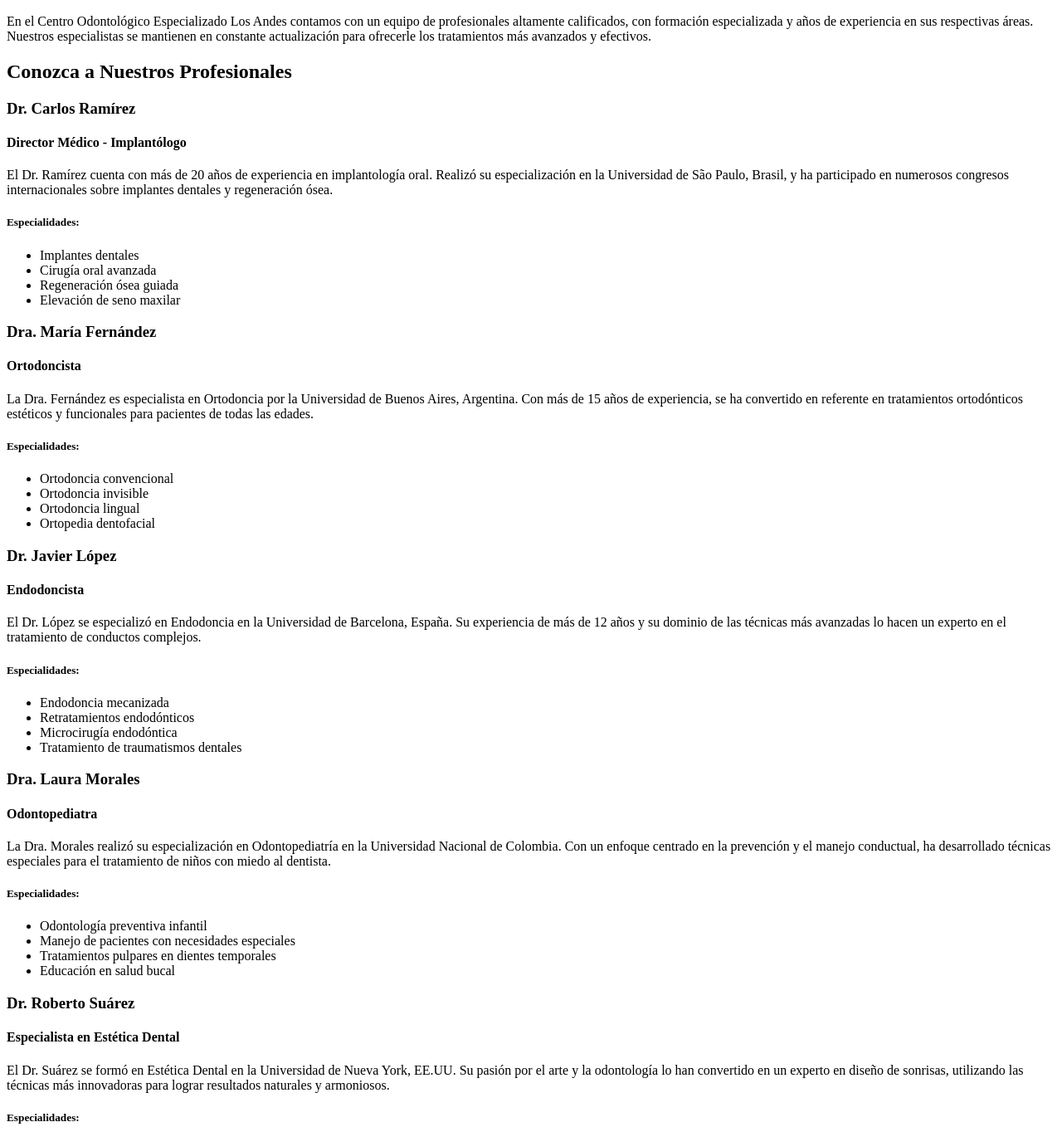
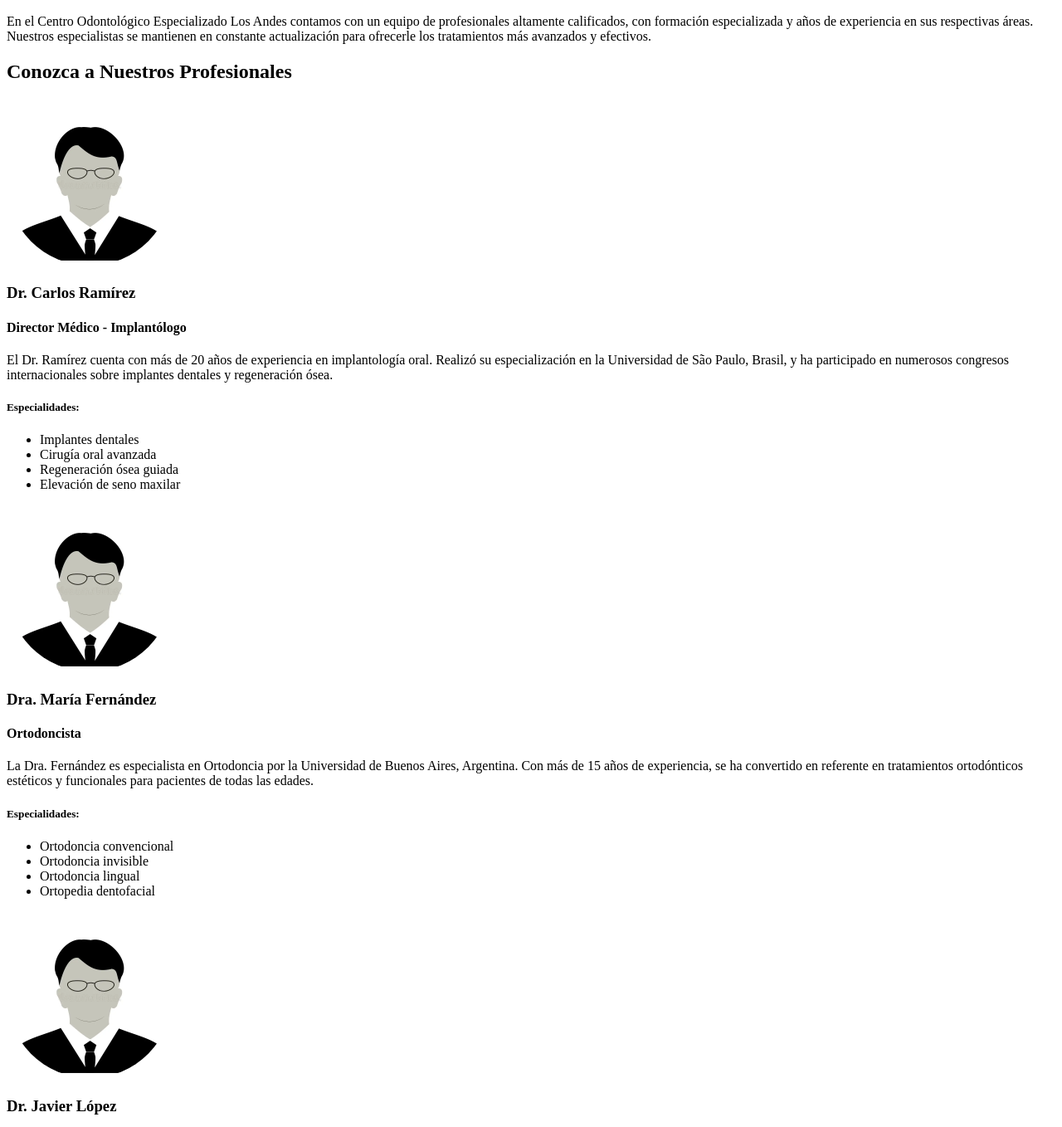
Before and after one commit to micki-lahor-ucb/misa_mod1_t1, a plain HTML site: page especialistas.html in a window 1280 px wide. Shown: the part 366-1724 px from the top of the page at 83% size. Drawn offline with Linux system fonts and the light colour scheme.

Commit message:
feat: añadir fotos de especialistas

```diff
--- a/especialistas.html
+++ b/especialistas.html
@@ -19,6 +19,7 @@
             <h2>Conozca a Nuestros Profesionales</h2>
 
             <article>
+                <img src="public/persona.webp" alt="Dr. Carlos Ramírez" style="width: 200px; height: 200px; border-radius: 50%; object-fit: cover;">
                 <h3>Dr. Carlos Ramírez</h3>
                 <h4>Director Médico - Implantólogo</h4>
                 <p>El Dr. Ramírez cuenta con más de 20 años de experiencia en implantología oral. Realizó su especialización en la Universidad de São Paulo, Brasil, y ha participado en numerosos congresos internacionales sobre implantes dentales y regeneración ósea.</p>
@@ -32,6 +33,7 @@
             </article>
 
             <article>
+                <img src="public/persona.webp" alt="Dra. María Fernández" style="width: 200px; height: 200px; border-radius: 50%; object-fit: cover;">
                 <h3>Dra. María Fernández</h3>
                 <h4>Ortodoncista</h4>
                 <p>La Dra. Fernández es especialista en Ortodoncia por la Universidad de Buenos Aires, Argentina. Con más de 15 años de experiencia, se ha convertido en referente en tratamientos ortodónticos estéticos y funcionales para pacientes de todas las edades.</p>
@@ -45,6 +47,7 @@
             </article>
 
             <article>
+                <img src="public/persona.webp" alt="Dr. Javier López" style="width: 200px; height: 200px; border-radius: 50%; object-fit: cover;">
                 <h3>Dr. Javier López</h3>
                 <h4>Endodoncista</h4>
                 <p>El Dr. López se especializó en Endodoncia en la Universidad de Barcelona, España. Su experiencia de más de 12 años y su dominio de las técnicas más avanzadas lo hacen un experto en el tratamiento de conductos complejos.</p>
@@ -58,6 +61,7 @@
             </article>
 
             <article>
+                <img src="public/persona.webp" alt="Dra. Laura Morales" style="width: 200px; height: 200px; border-radius: 50%; object-fit: cover;">
                 <h3>Dra. Laura Morales</h3>
                 <h4>Odontopediatra</h4>
                 <p>La Dra. Morales realizó su especialización en Odontopediatría en la Universidad Nacional de Colombia. Con un enfoque centrado en la prevención y el manejo conductual, ha desarrollado técnicas especiales para el tratamiento de niños con miedo al dentista.</p>
@@ -71,6 +75,7 @@
             </article>
 
             <article>
+                <img src="public/persona.webp" alt="Dr. Roberto Suárez" style="width: 200px; height: 200px; border-radius: 50%; object-fit: cover;">
                 <h3>Dr. Roberto Suárez</h3>
                 <h4>Especialista en Estética Dental</h4>
                 <p>El Dr. Suárez se formó en Estética Dental en la Universidad de Nueva York, EE.UU. Su pasión por el arte y la odontología lo han convertido en un experto en diseño de sonrisas, utilizando las técnicas más innovadoras para lograr resultados naturales y armoniosos.</p>
```
Also changed, not shown: public/persona.webp (added).
